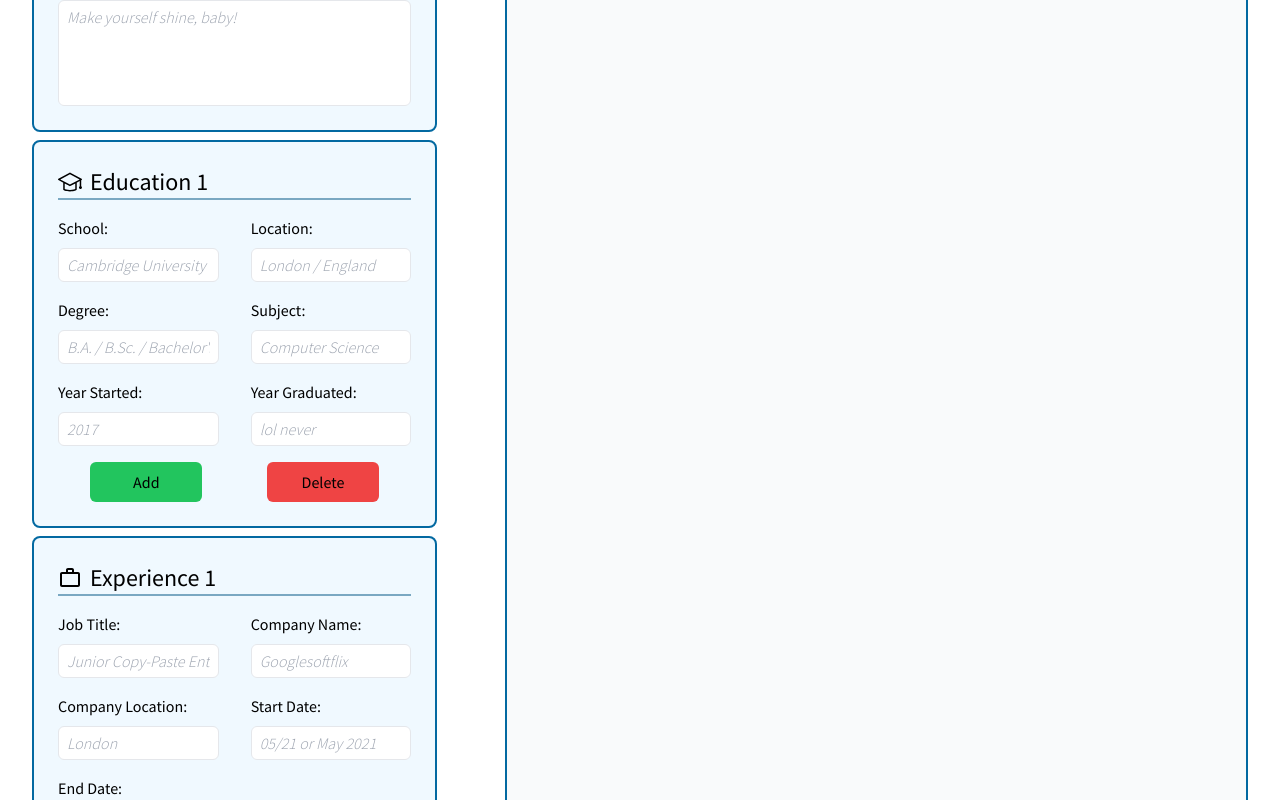
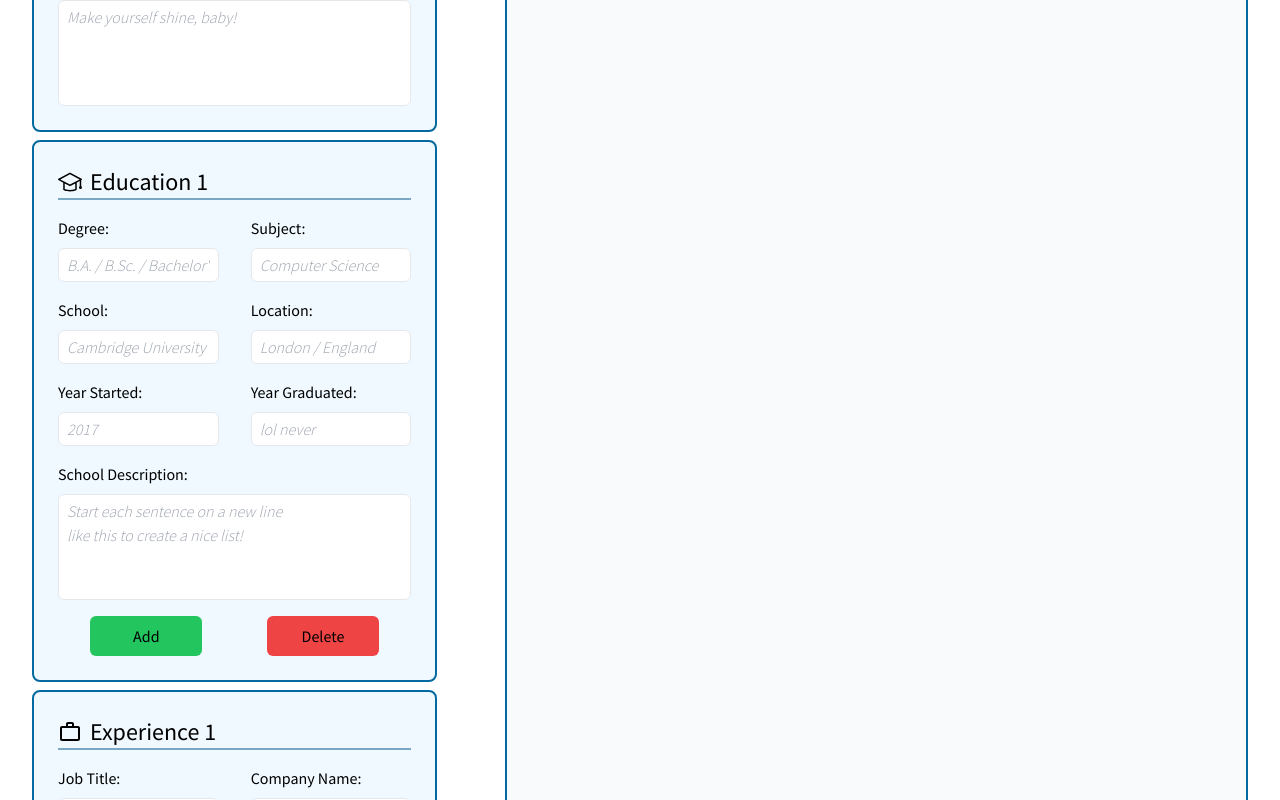
Before and after one commit to brkyurun/cv-application, a React (Vite) app: page / in a window 1280 px wide. Shown: the part 478-1278 px from the top of the page. Built offline with nearby package versions, Linux system fonts and the light colour scheme.

Commit message:
refactor education to include more information

```diff
--- a/src/App.jsx
+++ b/src/App.jsx
@@ -30,6 +30,7 @@ function App() {
       schoolSubject: "",
       schoolStart: "",
       schoolGraduate: "",
+      schoolAbout: "",
     },
   ]);
   const [experienceSection, setExperienceSection] = useState([
--- a/src/components/CVBuilder/Education.jsx
+++ b/src/components/CVBuilder/Education.jsx
@@ -14,6 +14,24 @@ const Education = ({
       <SectionTitle
         icon={<SlGraduation />}
         title={`Education ${indexNumber + 1}`}
+      />
+      <Input
+        labelText="Degree:"
+        inputId={`schoolDegree-${indexNumber + 1}`}
+        name="schoolDegree"
+        inputType="text"
+        placeholder="B.A. / B.Sc. / Bachelor's"
+        inputValue={educationSection.schoolDegree}
+        inputHandler={(e) => educationSectionHandler(e, indexNumber)}
+      />
+      <Input
+        labelText="Subject:"
+        inputId={`schoolSubject-${indexNumber + 1}`}
+        name="schoolSubject"
+        inputType="text"
+        placeholder="Computer Science"
+        inputValue={educationSection.schoolSubject}
+        inputHandler={(e) => educationSectionHandler(e, indexNumber)}
       />
       <Input
         labelText="School:"
@@ -34,24 +52,6 @@ const Education = ({
         inputHandler={(e) => educationSectionHandler(e, indexNumber)}
       />
       <Input
-        labelText="Degree:"
-        inputId={`schoolDegree-${indexNumber + 1}`}
-        name="schoolDegree"
-        inputType="text"
-        placeholder="B.A. / B.Sc. / Bachelor's"
-        inputValue={educationSection.schoolDegree}
-        inputHandler={(e) => educationSectionHandler(e, indexNumber)}
-      />
-      <Input
-        labelText="Subject:"
-        inputId={`schoolSubject-${indexNumber + 1}`}
-        name="schoolSubject"
-        inputType="text"
-        placeholder="Computer Science"
-        inputValue={educationSection.schoolSubject}
-        inputHandler={(e) => educationSectionHandler(e, indexNumber)}
-      />
-      <Input
         labelText="Year Started:"
         inputId={`schoolStart-${indexNumber + 1}`}
         name="schoolStart"
@@ -69,6 +69,18 @@ const Education = ({
         inputValue={educationSection.schoolGraduate}
         inputHandler={(e) => educationSectionHandler(e, indexNumber)}
       />
+      <div className="col-span-2 flex flex-col gap-2">
+        <label htmlFor="schoolAbout">School Description:</label>
+        <textarea
+          className="resize-none rounded-md border py-1 px-2 outline-offset-2 placeholder:font-light placeholder:italic"
+          placeholder={`Start each sentence on a new line \nlike this to create a nice list!`}
+          id={`schoolAbout-${indexNumber + 1}`}
+          name="schoolAbout"
+          rows="4"
+          value={educationSection.schoolAbout}
+          onChange={educationSectionHandler}
+        ></textarea>
+      </div>
       <div className="col-span-2 flex items-center justify-around">
         <button
           type="button"
--- a/src/dummyData.js
+++ b/src/dummyData.js
@@ -17,6 +17,7 @@ const educationSectionDummy = [
     schoolSubject: "Computer Science",
     schoolStart: "2017",
     schoolGraduate: "2021",
+    schoolAbout: `Ate pizza \nDrew Cars \nDanced all day!`,
   },
   {
     schoolName: "Some Highschool",
@@ -25,6 +26,7 @@ const educationSectionDummy = [
     schoolSubject: "High School",
     schoolStart: "2013",
     schoolGraduate: "2017",
+    schoolAbout: `Studied hard \nHonorary Graduate \nDanced all day`,
   },
 ];
 
@@ -70,6 +72,7 @@ const educationSectionEmpty = [
     schoolSubject: "",
     schoolStart: "",
     schoolGraduate: "",
+    schoolAbout: "",
   },
 ];
 
```
